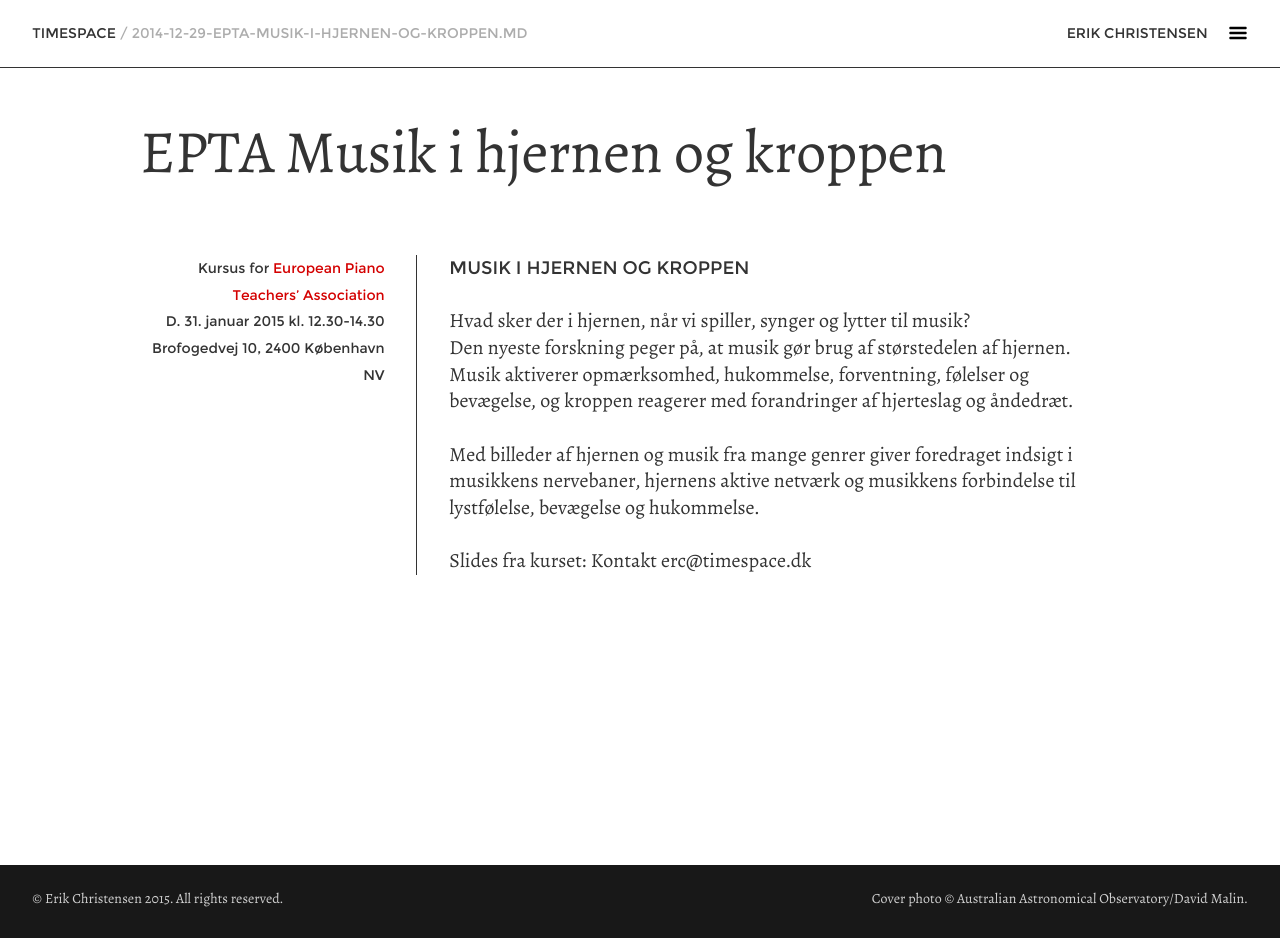
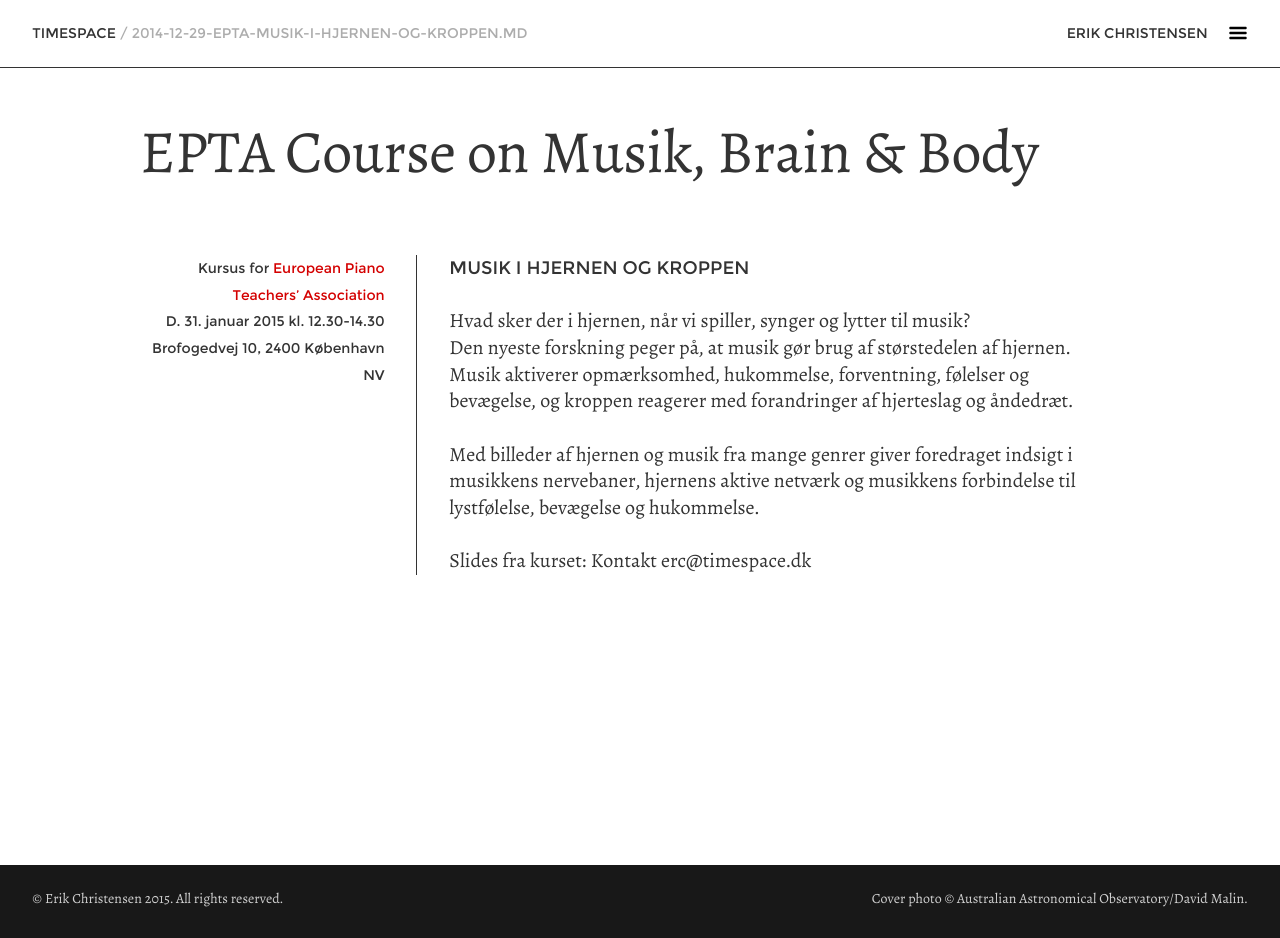
Before and after one commit to netlifydemo/cms-demo, a Jekyll site: the page built from _courses/2014-12-29-epta-musik-i-hjernen-og-kroppen.md, in a window 1280 px wide. Built offline with Jekyll 4.4.1, drawn with Linux system fonts in a browser that asks for light colours.

Commit message:
Updated Course EPTA Course on Musik, Brain & Body

```diff
--- a/_courses/2014-12-29-epta-musik-i-hjernen-og-kroppen.md
+++ b/_courses/2014-12-29-epta-musik-i-hjernen-og-kroppen.md
@@ -1,5 +1,5 @@
 ---
-title: EPTA Musik i hjernen og kroppen
+title: "EPTA Course on Musik, Brain & Body"
 date: 2015-01-31T00:00:00.000Z
 info: "Kursus for [European Piano Teachers' Association](http://www.epta.dk)   \nD. 31. januar 2015 kl. 12.30-14.30  \nBrofogedvej 10, 2400 København NV"
 links: []
```
